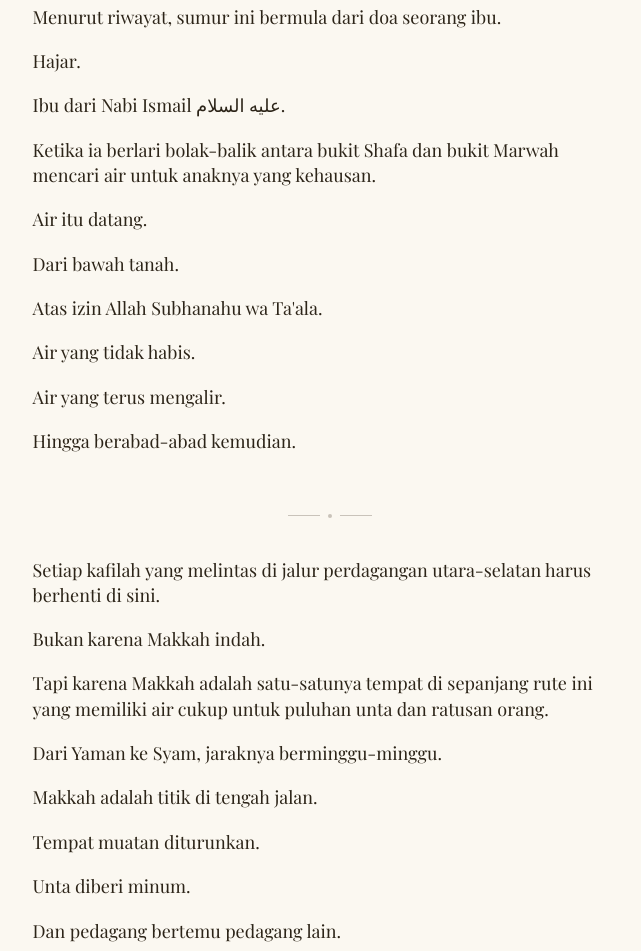
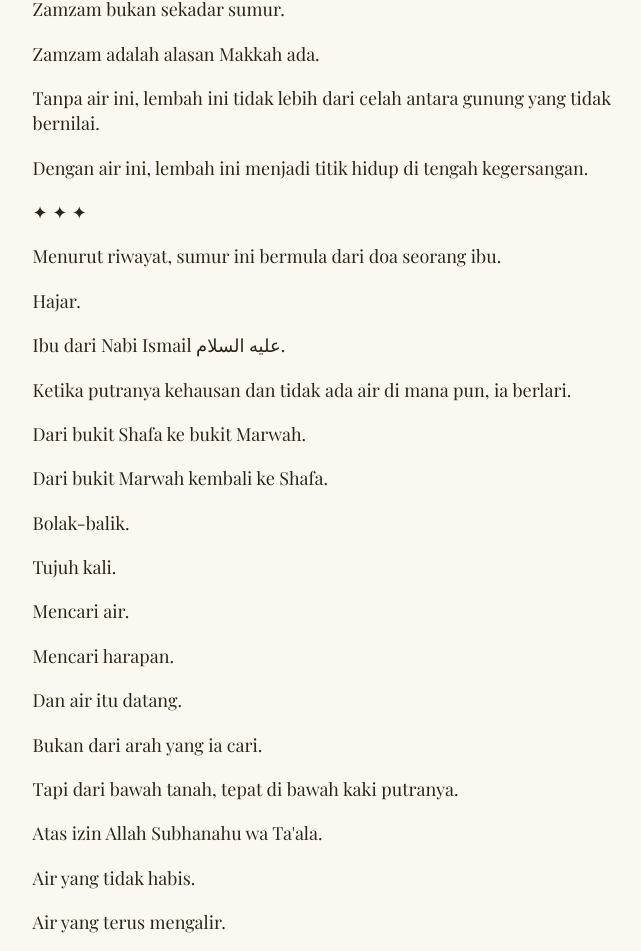
Before and after one commit to abuauf4/jejak-cahaya, a Next.js app: page /bab/2 in a window 1280 px wide. Shown: the part 1846-2797 px from the top of the page, without its empty margins (310-951 px from the left). Built offline with nearby package versions, Linux system fonts and the light colour scheme; a web font is replaced by a local one.

Commit message:
Bab 2 FINAL CLEAN: expanded Hajar story, ✦ separators, natural trade section, akidah-safe, Allah-centered ending

```diff
--- a/src/data/content.ts
+++ b/src/data/content.ts
@@ -765,6 +765,8 @@ Di balik lorong itu, terbentang sebuah lembah.
 
 Lembah itu bernama Makkah.
 
+✦ ✦ ✦
+
 Dari atas, Makkah tampak seperti cekungan di antara gunung-gunung kelabu.
 
 Tidak ada sungai yang membelahnya.
@@ -783,11 +785,23 @@ Matahari menyengat lebih keras di sini karena pantulannya mengenai dinding-dindi
 
 Sebuah lembah yang seharusnya tidak ada alasan untuk ditinggali.
 
-Namun manusia tetap datang. Mereka mendirikan kemah di celah-celah batu. Mereka membangun rumah-rumah sederhana dari batu dan tanah. Mereka hidup di sini. Meskipun tanahnya keras. Meskipun udaranya kering. Meskipun tidak ada alasan logis untuk memilih lembah ini daripada lembah-lembah lain yang lebih hijau dan lebih ramah.
+Namun manusia tetap datang.
+
+Mereka mendirikan kemah di celah-celah batu.
+
+Mereka membangun rumah-rumah sederhana dari batu dan tanah.
+
+Mereka hidup di sini.
+
+Meskipun tanahnya keras.
+
+Meskipun udaranya kering.
+
+Meskipun tidak ada alasan logis untuk memilih lembah ini daripada lembah-lembah lain yang lebih hijau dan lebih ramah.
 
 Kenapa orang mau tinggal di sini?
 
-◆
+✦ ✦ ✦
 
 Jawabannya ada di bawah tanah.
 
@@ -807,17 +821,33 @@ Tanpa air ini, lembah ini tidak lebih dari celah antara gunung yang tidak bernil
 
 Dengan air ini, lembah ini menjadi titik hidup di tengah kegersangan.
 
+✦ ✦ ✦
+
 Menurut riwayat, sumur ini bermula dari doa seorang ibu.
 
 Hajar.
 
 Ibu dari Nabi Ismail عليه السلام.
 
-Ketika ia berlari bolak-balik antara bukit Shafa dan bukit Marwah mencari air untuk anaknya yang kehausan.
-
-Air itu datang.
-
-Dari bawah tanah.
+Ketika putranya kehausan dan tidak ada air di mana pun, ia berlari.
+
+Dari bukit Shafa ke bukit Marwah.
+
+Dari bukit Marwah kembali ke Shafa.
+
+Bolak-balik.
+
+Tujuh kali.
+
+Mencari air.
+
+Mencari harapan.
+
+Dan air itu datang.
+
+Bukan dari arah yang ia cari.
+
+Tapi dari bawah tanah, tepat di bawah kaki putranya.
 
 Atas izin Allah Subhanahu wa Ta'ala.
 
@@ -827,7 +857,7 @@ Air yang terus mengalir.
 
 Hingga berabad-abad kemudian.
 
-◆
+✦ ✦ ✦
 
 Setiap kafilah yang melintas di jalur perdagangan utara-selatan harus berhenti di sini.
 
@@ -845,25 +875,25 @@ Unta diberi minum.
 
 Dan pedagang bertemu pedagang lain.
 
-Dari selatan datang kemenyan dan emas.
-
-Dari utara datang kain dan gandum.
-
-Dari timur datang rempah dan minyak wangi.
-
-Dan dari barat, melintasi Laut Merah, datang pengaruh peradaban Mesir dan Abyssinia.
-
-Semuanya bertemu di pasar-pasar Makkah.
-
-Jalur-jalur perdagangan itu bertemu di sini.
+Barang-barang dari berbagai penjuru dunia bertemu di pasar-pasar Makkah.
+
+Kemenyan dari selatan.
+
+Kain dari utara.
+
+Rempah dari timur.
+
+Pengaruh peradaban dari seberang Laut Merah.
+
+Semua bertemu di satu lembah.
 
 Siapa pun yang berjalan dari selatan ke utara hampir pasti mengenal kota ini.
 
 Posisi ini bukan kebetulan.
 
-◆
-
-Makkah bukan kota terbesar di Jazirah Arab.
+✦ ✦ ✦
+
+Namun Makkah bukan kota terbesar di Jazirah Arab.
 
 Thaif lebih hijau.
 
@@ -885,31 +915,23 @@ Bukan untuk patung.
 
 Tetapi sebagai tempat beribadah kepada Allah Subhanahu wa Ta'ala.
 
-Dan bangunan ini menjadi alasan lain.
-
-Alasan yang lebih besar daripada perdagangan.
-
-Mengapa orang-orang datang ke Makkah.
+Dan bangunan ini menjadi alasan yang lebih besar daripada perdagangan.
+
+Alasan mengapa orang-orang terus datang ke Makkah.
 
 Setiap tahun, suku-suku dari seluruh Jazirah Arab berdatangan untuk berziarah ke Ka'bah.
 
-Mereka membawa persembahan.
-
-Mereka melaksanakan ritual yang sudah menjadi tradisi turun-temurun.
-
 Di musim haji, perdagangan dan ibadah berjalan bersamaan.
 
 Ka'bah menjadikan Makkah bukan sekadar kota pasar.
 
 Tapi kota suci.
 
-◆
-
-Siapa yang mengelola kota seperti ini?
-
-Kota yang menjadi persimpangan perdagangan dan persimpangan spiritual sekaligus?
-
-Suku Quraisy.
+✦ ✦ ✦
+
+Kota seperti ini butuh penjaga.
+
+Suku Quraisy yang memegang amanah itu.
 
 Mereka adalah penghuni Makkah yang paling berkuasa.
 
@@ -927,13 +949,13 @@ Menjaga Ka'bah berarti memikul amanah yang dihormati oleh seluruh suku.
 
 Menyediakan air bagi kafilah berarti menjadi tuan rumah bagi seluruh Jazirah Arab.
 
-Dan suku Quraisy memanfaatkan posisi ini dengan cerdik.
+Dan Quraisy memanfaatkan posisi ini dengan cerdik.
 
 Mereka mengadakan perjanjian dengan suku-suku lain.
 
-Perjanjian perdagangan yang menjamin keamanan kafilah Quraisy di jalur utara-selatan.
-
-Perjanjian keagamaan yang menjamin bahwa bulan-bulan suci tidak akan dilanggar oleh peperangan.
+Perjanjian yang menjamin keamanan kafilah di jalur perdagangan.
+
+Perjanjian yang menjamin bahwa bulan-bulan suci tidak akan dilanggar oleh peperangan.
 
 Dalam bulan-bulan suci itu, semua suku boleh datang ke Makkah tanpa takut diserang.
 
@@ -943,9 +965,7 @@ Agama dan perdagangan.
 
 Berjalan berdampingan.
 
-◆
-
-Itulah Makkah.
+✦ ✦ ✦
 
 Sebuah lembah gersang yang seharusnya tidak punya alasan untuk ada.
 
@@ -953,7 +973,7 @@ Tapi hidup karena air dari bumi.
 
 Hidup karena emas dari kafilah.
 
-Hidup karena doa dari ribuan orang yang datang menemu bangunan kubus di tengahnya.
+Hidup karena doa dari ribuan orang yang datang menuju bangunan kubus di tengahnya.
 
 Sebuah kota yang seharusnya kosong.
 
@@ -971,7 +991,9 @@ Ka'bah tetap berdiri di tengah lembah itu.
 
 Dan Makkah terus menjalani hari-harinya seperti biasa.
 
-Belum ada yang mengetahui bahwa dari kota kecil ini, sejarah dunia akan berubah.`,
+Belum ada yang mengetahui apa yang sedang dipersiapkan Allah Subhanahu wa Ta'ala dari kota kecil ini.
+
+✦ ✦ ✦`,
     featured: false,
     characterIds: [],
     locationId: 'makkah',
```
